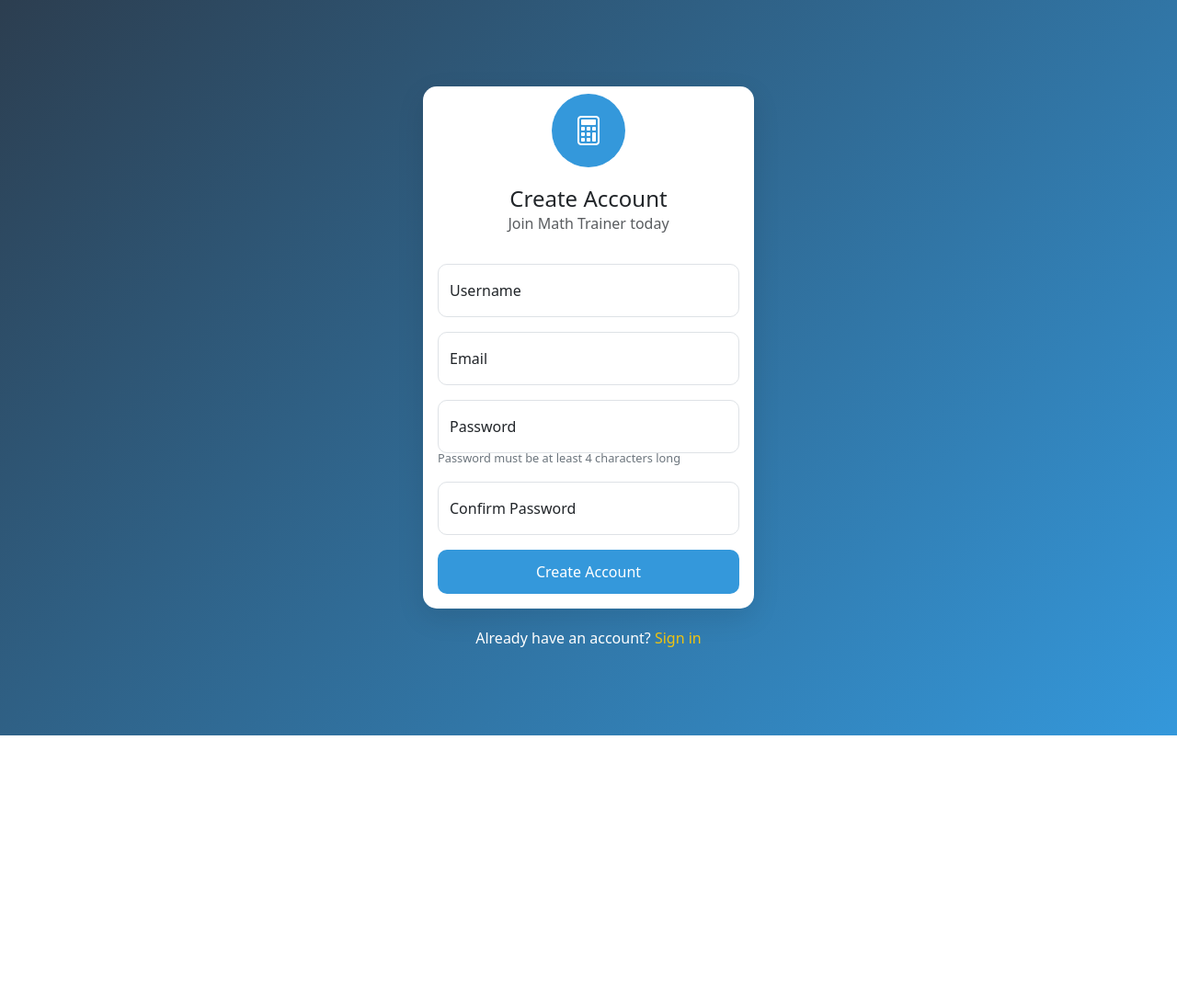
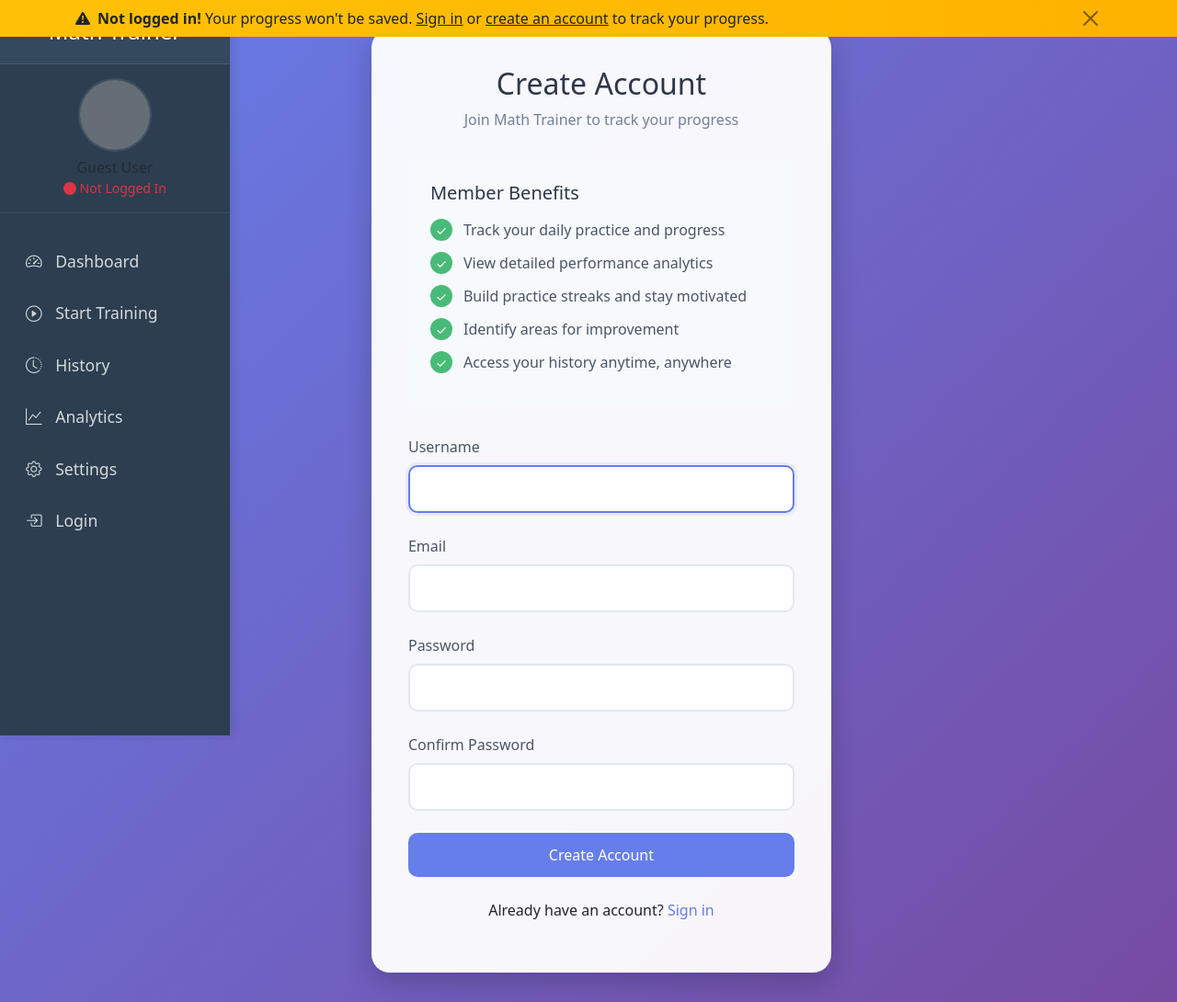
Before and after one commit to SharpAIDeepCameraTeam/math_trainer, a Flask app: template templates/signup.html in a window 1280 px wide. Shown: the whole page at 92% size. Before the commit the page ends 800 px from the top, so only its background shows below. Run offline with Flask 3, Linux system fonts and the light colour scheme; the template is opened without the code that fills it, so the values that code supplies are empty; grey boxes are pictures that could not be loaded.

Commit message:
Enhanced signup flow and user experience
- Redesigned signup page with matching style
- Added member benefits with green checkmarks
- Added email field to User model
- Improved validation and error handling
- Better redirects after signup

```diff
--- a/app.py
+++ b/app.py
@@ -30,6 +30,7 @@
 class User(UserMixin, db.Model):
     id = db.Column(db.Integer, primary_key=True)
     username = db.Column(db.String(80), unique=True, nullable=False)
+    email = db.Column(db.String(120), unique=True, nullable=False)
     password_hash = db.Column(db.String(120), nullable=False)
     tests = db.relationship('TestHistory', backref='user', lazy=True)
 
@@ -368,32 +369,45 @@
 @app.route('/signup', methods=['GET', 'POST'])
 def signup():
     if request.method == 'POST':
-        username = request.form.get('username')
-        password = request.form.get('password')
-        confirm_password = request.form.get('confirm_password')
+        username = request.form['username']
+        email = request.form['email']
+        password = request.form['password']
+        confirm_password = request.form['confirm_password']
 
-        if User.query.filter_by(username=username).first():
-            flash('Username already exists', 'error')
-            return redirect(url_for('index'))
+        # Basic validation
+        if not username or not email or not password or not confirm_password:
+            flash('All fields are required', 'error')
+            return redirect(url_for('signup'))
 
         if password != confirm_password:
             flash('Passwords do not match', 'error')
-            return redirect(url_for('index'))
+            return redirect(url_for('signup'))
 
-        if len(password) < 6:
-            flash('Password must be at least 6 characters long', 'error')
-            return redirect(url_for('index'))
+        if len(password) < 4:
+            flash('Password must be at least 4 characters long', 'error')
+            return redirect(url_for('signup'))
 
-        user = User(username=username)
-        user.set_password(password)
-        db.session.add(user)
-        db.session.commit()
+        # Check if username already exists
+        existing_user = User.query.filter_by(username=username).first()
+        if existing_user:
+            flash('Username already exists', 'error')
+            return redirect(url_for('signup'))
 
-        login_user(user)
-        flash('Account created successfully!', 'success')
-        return redirect(url_for('index'))
+        # Create new user
+        hashed_password = generate_password_hash(password)
+        new_user = User(username=username, email=email, password=hashed_password)
 
-    return redirect(url_for('index'))
+        try:
+            db.session.add(new_user)
+            db.session.commit()
+            flash('Account created successfully! Please log in.', 'success')
+            return redirect(url_for('login'))
+        except Exception as e:
+            db.session.rollback()
+            flash('An error occurred. Please try again.', 'error')
+            return redirect(url_for('signup'))
+
+    return render_template('signup.html')
 
 @app.route('/logout')
 @login_required
--- a/templates/signup.html
+++ b/templates/signup.html
@@ -1,162 +1,214 @@
-<!DOCTYPE html>
-<html lang="en">
-<head>
-    <meta charset="UTF-8">
-    <meta name="viewport" content="width=device-width, initial-scale=1.0">
-    <title>Math Trainer - Sign Up</title>
-    <link href="https://cdn.jsdelivr.net/npm/bootstrap@5.3.2/dist/css/bootstrap.min.css" rel="stylesheet">
-    <link rel="stylesheet" href="https://cdn.jsdelivr.net/npm/bootstrap-icons@1.11.2/font/bootstrap-icons.css">
+{% extends "base.html" %}
+
+{% block title %}Sign Up{% endblock %}
+
+{% block additional_styles %}
 <style>
     body {
         min-height: 100vh;
+        margin: 0;
+        background: linear-gradient(135deg, #667eea 0%, #764ba2 100%);
         display: flex;
         align-items: center;
-            background: linear-gradient(135deg, #2c3e50, #3498db);
+        justify-content: center;
     }
 
     .signup-container {
-            max-width: 400px;
-            width: 90%;
-            margin: 0 auto;
-            padding: 20px;
+        background: rgba(255, 255, 255, 0.95);
+        border-radius: 20px;
+        padding: 2.5rem;
+        width: 100%;
+        max-width: 500px;
+        box-shadow: 0 10px 30px rgba(0, 0, 0, 0.2);
+        margin: 2rem;
     }
 
-        .card {
-            border: none;
-            border-radius: 15px;
-            box-shadow: 0 10px 30px rgba(0,0,0,0.1);
+    .signup-header {
+        text-align: center;
+        margin-bottom: 2rem;
     }
 
-        .card-header {
-            background: none;
-            border-bottom: none;
-            padding-bottom: 0;
+    .signup-header h2 {
+        color: #2d3748;
+        font-size: 2rem;
+        margin-bottom: 0.5rem;
     }
 
-        .logo {
-            width: 80px;
-            height: 80px;
-            margin: 0 auto 20px;
-            background: #3498db;
-            border-radius: 50%;
+    .signup-header p {
+        color: #718096;
+        font-size: 1rem;
+    }
+
+    .benefits-list {
+        background: #f7fafc;
+        border-radius: 10px;
+        padding: 1.5rem;
+        margin-bottom: 2rem;
+    }
+
+    .benefits-list h3 {
+        color: #2d3748;
+        font-size: 1.25rem;
+        margin-bottom: 1rem;
+    }
+
+    .benefits-list ul {
+        list-style: none;
+        padding: 0;
+        margin: 0;
+    }
+
+    .benefits-list li {
+        display: flex;
+        align-items: center;
+        margin-bottom: 0.75rem;
+        color: #4a5568;
+    }
+
+    .benefits-list li:before {
+        content: "✓";
         display: flex;
         align-items: center;
         justify-content: center;
+        width: 24px;
+        height: 24px;
+        background: #48bb78;
         color: white;
-            font-size: 2em;
+        border-radius: 50%;
+        margin-right: 0.75rem;
+        font-size: 0.875rem;
     }
 
-        .form-floating {
-            margin-bottom: 1rem;
+    .form-group {
+        margin-bottom: 1.5rem;
     }
 
-        .form-floating input {
-            border-radius: 10px;
+    .form-group label {
+        display: block;
+        margin-bottom: 0.5rem;
+        color: #4a5568;
+        font-weight: 500;
     }
 
-        .btn-signup {
+    .form-group input {
+        width: 100%;
+        padding: 0.75rem 1rem;
+        border: 2px solid #e2e8f0;
         border-radius: 10px;
-            padding: 12px;
-            font-weight: 500;
-            background: #3498db;
-            border: none;
+        font-size: 1rem;
+        transition: all 0.2s;
     }
 
-        .btn-signup:hover {
-            background: #2980b9;
+    .form-group input:focus {
+        border-color: #667eea;
+        outline: none;
+        box-shadow: 0 0 0 3px rgba(102, 126, 234, 0.1);
     }
 
-        .alert {
+    .signup-button {
+        width: 100%;
+        padding: 0.75rem;
+        background: #667eea;
+        color: white;
+        border: none;
         border-radius: 10px;
-            margin-bottom: 20px;
+        font-size: 1rem;
+        font-weight: 500;
+        cursor: pointer;
+        transition: all 0.2s;
     }
 
-        .alert-error {
-            color: #721c24;
-            background-color: #f8d7da;
-            border-color: #f5c6cb;
-        }
-
-        .alert-success {
-            color: #155724;
-            background-color: #d4edda;
-            border-color: #c3e6cb;
+    .signup-button:hover {
+        background: #5a67d8;
+        transform: translateY(-1px);
     }
 
     .login-link {
         text-align: center;
-            margin-top: 20px;
-            color: white;
+        margin-top: 1.5rem;
     }
 
     .login-link a {
-            color: #f1c40f;
+        color: #667eea;
         text-decoration: none;
+        font-weight: 500;
     }
 
     .login-link a:hover {
         text-decoration: underline;
     }
 
-        .password-requirements {
-            font-size: 0.8rem;
-            color: #6c757d;
-            margin-top: -0.5rem;
-            margin-bottom: 1rem;
+    .alert {
+        padding: 1rem;
+        border-radius: 10px;
+        margin-bottom: 1.5rem;
+        font-weight: 500;
+    }
+
+    .alert-error {
+        background: #fed7d7;
+        color: #c53030;
+        border: 2px solid #feb2b2;
+    }
+
+    .main-content {
+        padding: 0;
+        margin: 0;
+        min-height: auto;
     }
 </style>
-</head>
-<body>
+{% endblock %}
+
+{% block content %}
 <div class="signup-container">
+    <div class="signup-header">
+        <h2>Create Account</h2>
+        <p>Join Math Trainer to track your progress</p>
+    </div>
+
+    <div class="benefits-list">
+        <h3>Member Benefits</h3>
+        <ul>
+            <li>Track your daily practice and progress</li>
+            <li>View detailed performance analytics</li>
+            <li>Build practice streaks and stay motivated</li>
+            <li>Identify areas for improvement</li>
+            <li>Access your history anytime, anywhere</li>
+        </ul>
+    </div>
+
     {% with messages = get_flashed_messages(with_categories=true) %}
         {% if messages %}
             {% for category, message in messages %}
-                    <div class="alert alert-{{ category }}" role="alert">
+                <div class="alert alert-{{ category }}">
                     {{ message }}
                 </div>
             {% endfor %}
         {% endif %}
     {% endwith %}
 
-        <div class="card">
-            <div class="card-header text-center">
-                <div class="logo">
-                    <i class="bi bi-calculator"></i>
+    <form method="POST" action="{{ url_for('signup') }}">
+        <div class="form-group">
+            <label for="username">Username</label>
+            <input type="text" id="username" name="username" required autofocus>
         </div>
-                <h4 class="mb-0">Create Account</h4>
-                <p class="text-muted">Join Math Trainer today</p>
+        <div class="form-group">
+            <label for="email">Email</label>
+            <input type="email" id="email" name="email" required>
         </div>
-            <div class="card-body">
-                <form method="POST" action="{{ url_for('signup') }}">
-                    <div class="form-floating mb-3">
-                        <input type="text" class="form-control" id="username" name="username" placeholder="Username" required>
-                        <label for="username">Username</label>
+        <div class="form-group">
+            <label for="password">Password</label>
+            <input type="password" id="password" name="password" required>
         </div>
-                    <div class="form-floating mb-3">
-                        <input type="email" class="form-control" id="email" name="email" placeholder="Email" required>
-                        <label for="email">Email</label>
+        <div class="form-group">
+            <label for="confirm_password">Confirm Password</label>
+            <input type="password" id="confirm_password" name="confirm_password" required>
         </div>
-                    <div class="form-floating mb-1">
-                        <input type="password" class="form-control" id="password" name="password" placeholder="Password" required>
-                        <label for="password">Password</label>
-                    </div>
-                    <div class="password-requirements">
-                        Password must be at least 4 characters long
-                    </div>
-                    <div class="form-floating mb-3">
-                        <input type="password" class="form-control" id="confirm_password" name="confirm_password" placeholder="Confirm Password" required>
-                        <label for="confirm_password">Confirm Password</label>
-                    </div>
-                    <button type="submit" class="btn btn-primary btn-signup w-100">Create Account</button>
+        <button type="submit" class="signup-button">Create Account</button>
     </form>
+
+    <div class="login-link">
+        <p>Already have an account? <a href="{{ url_for('login') }}">Sign in</a></p>
     </div>
 </div>
-
-        <div class="login-link">
-            Already have an account? <a href="{{ url_for('login') }}">Sign in</a>
-        </div>
-    </div>
-
-    <script src="https://cdn.jsdelivr.net/npm/bootstrap@5.3.2/dist/js/bootstrap.bundle.min.js"></script>
-</body>
-</html>
+{% endblock %}
```
Lines whose indentation alone changed are shown as unchanged.
